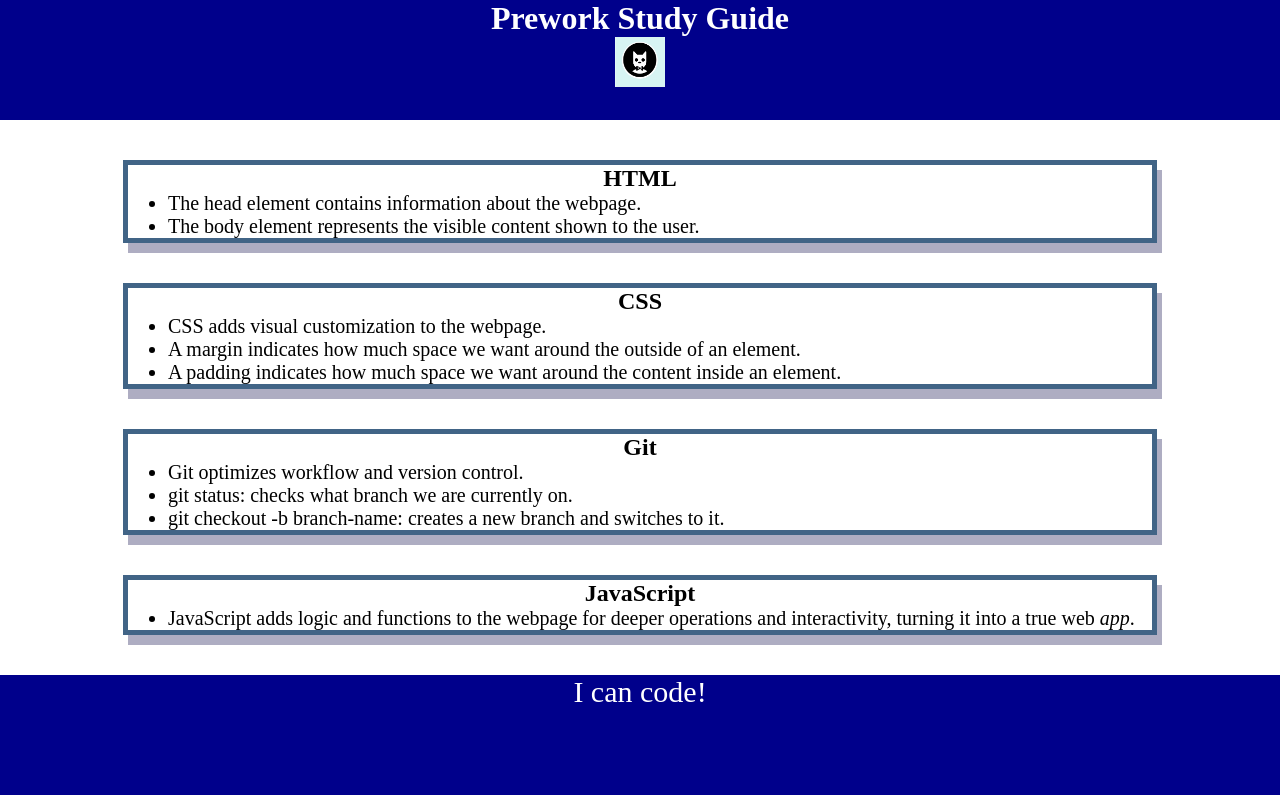
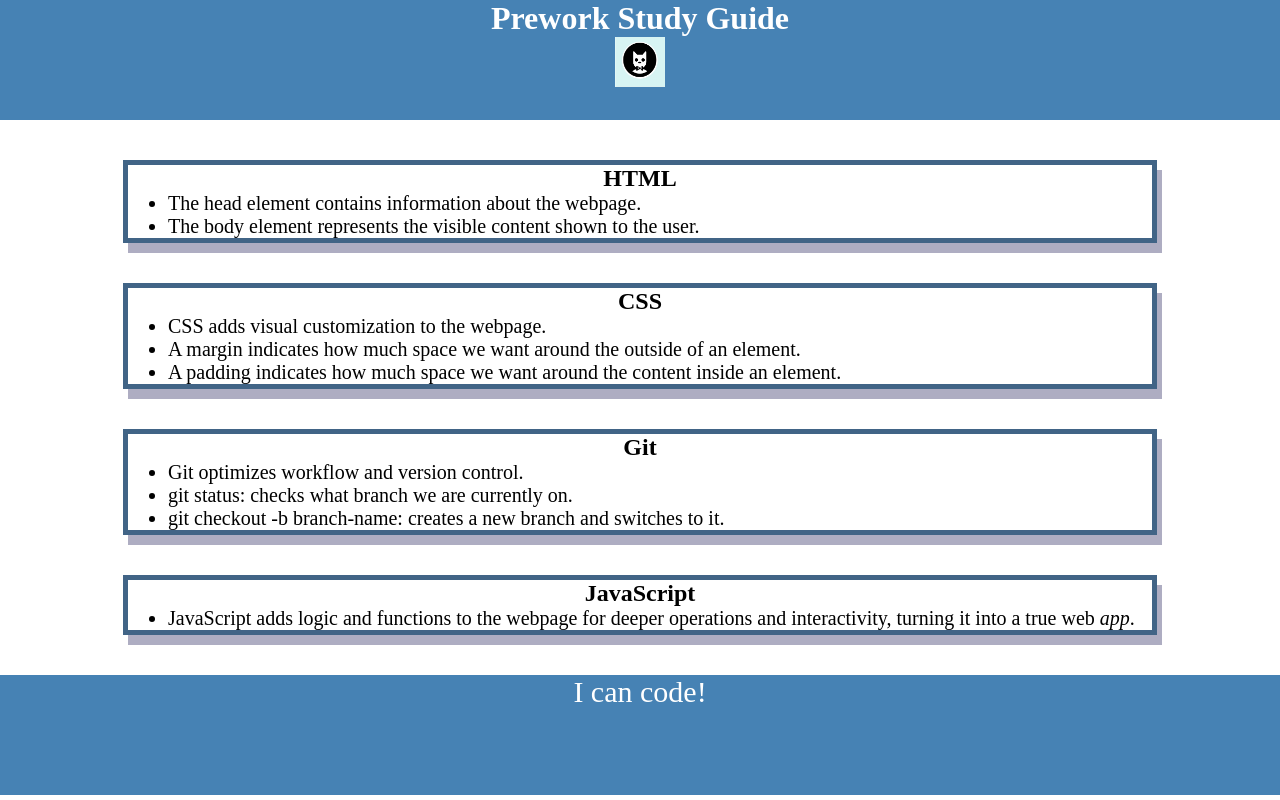
Before and after one commit to strongjaw15/prework-study-guide, a plain HTML site: page index.html in a window 1280 px wide. Drawn offline with Linux system fonts and the light colour scheme.

Commit message:
Update style.css
Changed main color to Steel Blue;
reference this chart:
https://www.quackit.com/css/css_color_codes.cfm#:~:text=Basic%20CSS%20Colors%20%20%20%20Color%20Name,%20%200%2C128%2C128%20%202%20more%20rows%20

```diff
--- a/assets/style.css
+++ b/assets/style.css
@@ -6,7 +6,7 @@ header,
 footer {
     width: 100%;
     height: 120px;
-    background-color: darkblue;
+    background-color: SteelBlue;
     color: white;
 }
 h1,
```
